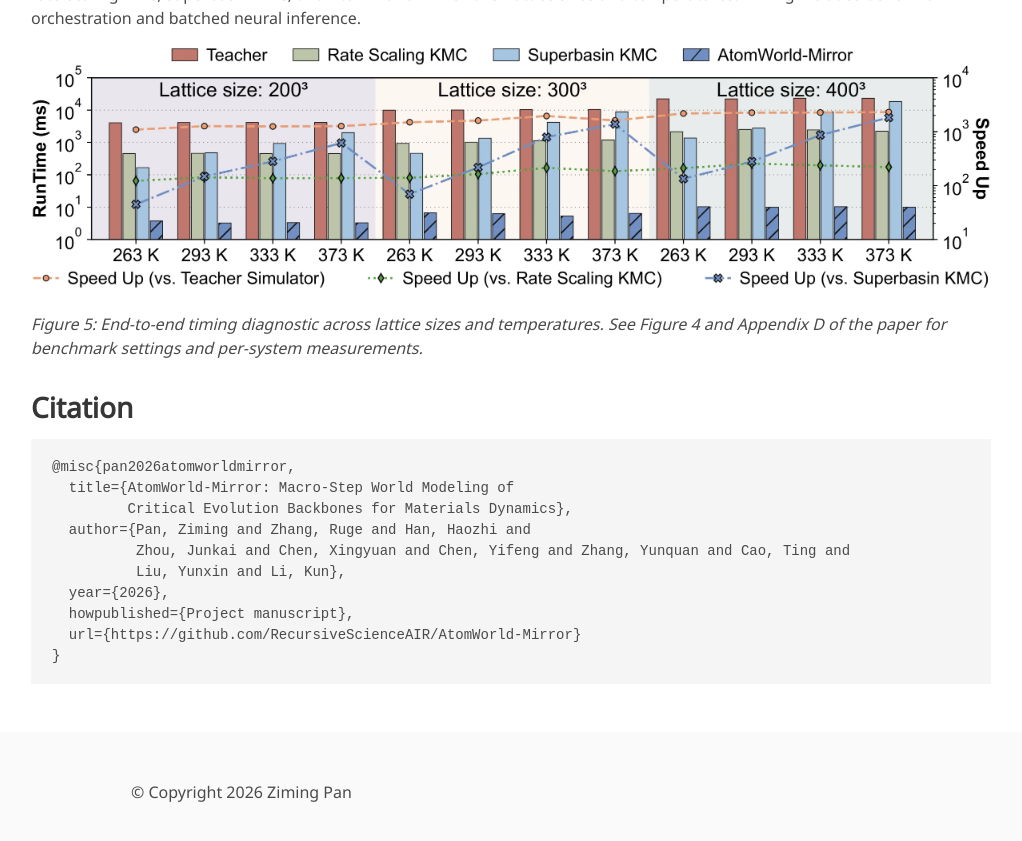
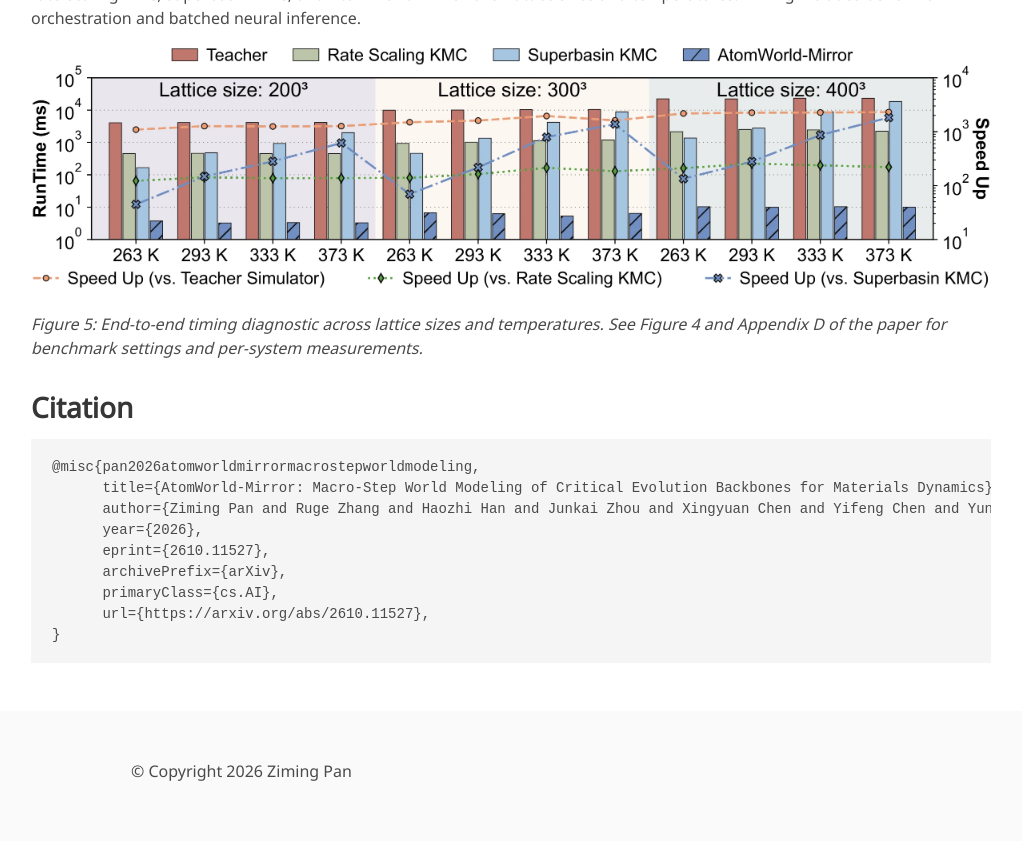
Before and after one commit to AtomWorld-Mirror/AtomWorld-Mirror.github.io, a Jekyll site: the page built from index.md, in a window 1280 px wide and 900 px high, scrolled down 4687 px. Shown: the top 841 px of the window, without its empty margins (129-1151 px from the left). Built offline with Jekyll 4.4.1, drawn with Linux system fonts in a browser that asks for light colours; some web fonts are replaced.

Commit message:
docs: sync website from project-page branch

````diff
--- a/index.md
+++ b/index.md
@@ -23,6 +23,7 @@ affiliations: >-
   <sup>7</sup> Institute for AI Industry Research (AIR), Tsinghua University, Beijing, China<br>
   <small><sup>*</sup> Equal contribution. <sup>†</sup> Corresponding author.</small><br>
   <em>This work was supported by Tecorigin.</em>
+paper: https://arxiv.org/abs/2610.11527
 code: https://github.com/RecursiveScienceAIR/AtomWorld-Mirror
 ---
 
@@ -108,14 +109,13 @@ A macro step replaces explicit replay of intervening microscopic events with inf
 ## Citation
 
 ```bibtex
-@misc{pan2026atomworldmirror,
-  title={AtomWorld-Mirror: Macro-Step World Modeling of
-         Critical Evolution Backbones for Materials Dynamics},
-  author={Pan, Ziming and Zhang, Ruge and Han, Haozhi and
-          Zhou, Junkai and Chen, Xingyuan and Chen, Yifeng and Zhang, Yunquan and Cao, Ting and
-          Liu, Yunxin and Li, Kun},
-  year={2026},
-  howpublished={Project manuscript},
-  url={https://github.com/RecursiveScienceAIR/AtomWorld-Mirror}
+@misc{pan2026atomworldmirrormacrostepworldmodeling,
+      title={AtomWorld-Mirror: Macro-Step World Modeling of Critical Evolution Backbones for Materials Dynamics},
+      author={Ziming Pan and Ruge Zhang and Haozhi Han and Junkai Zhou and Xingyuan Chen and Yifeng Chen and Yunquan Zhang and Ting Cao and Yunxin Liu and Kun Li},
+      year={2026},
+      eprint={2610.11527},
+      archivePrefix={arXiv},
+      primaryClass={cs.AI},
+      url={https://arxiv.org/abs/2610.11527},
 }
 ```
````
